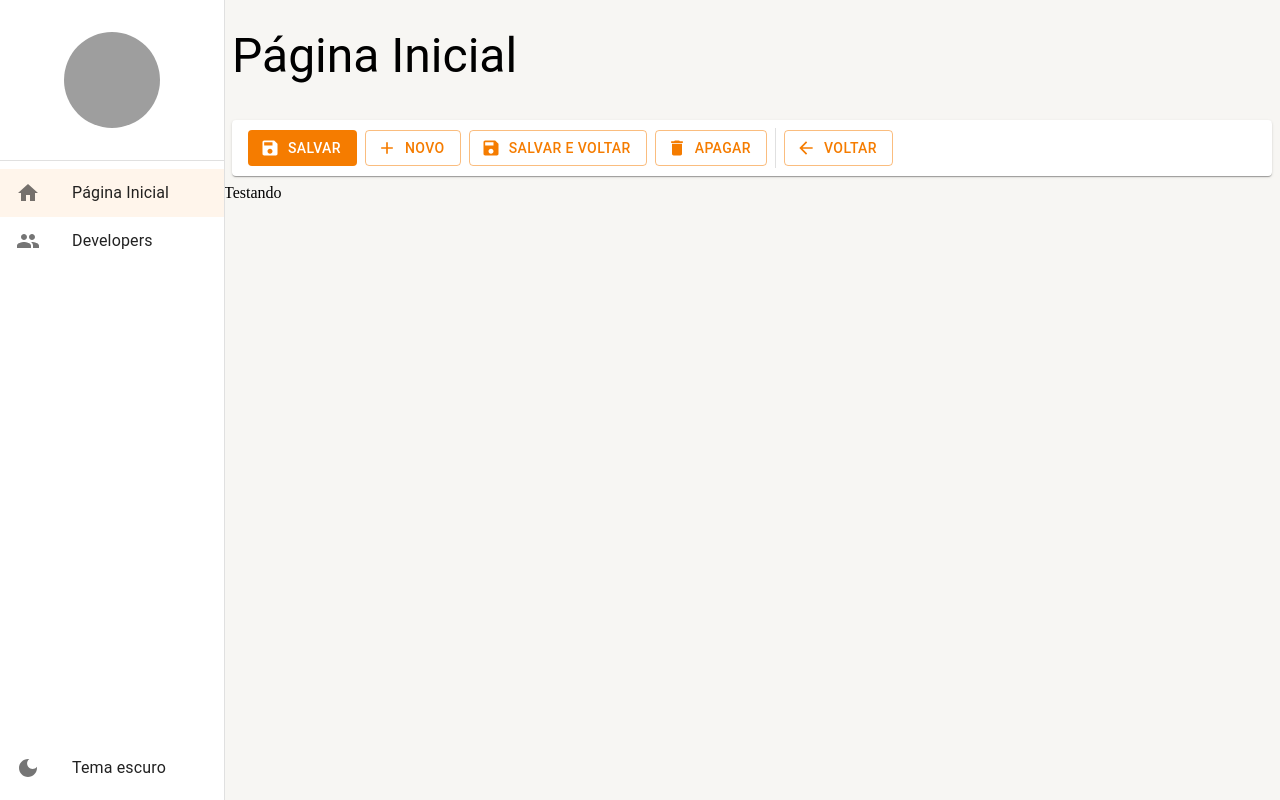
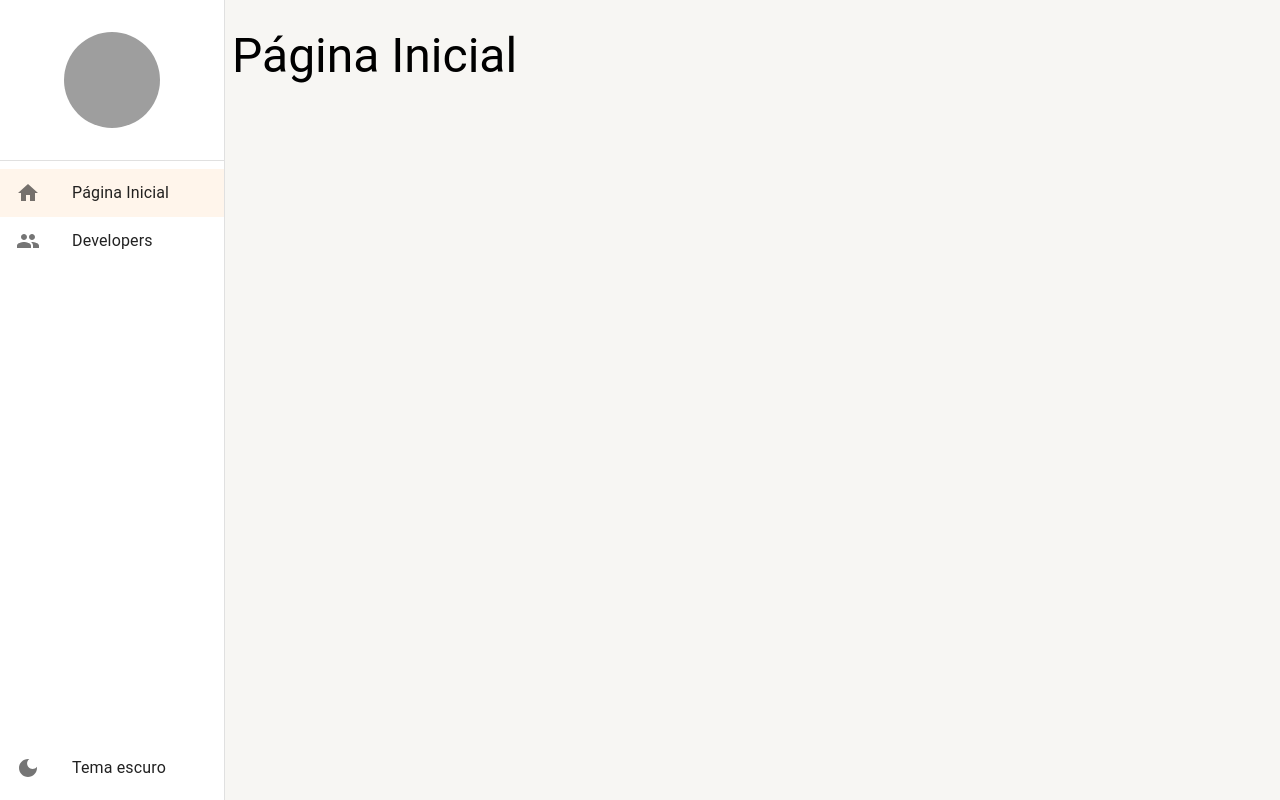
Before and after one commit to guilhermemendesdev/-task-manager-vite, a React (Vite) app: page /home in a window 1280 px wide. Built offline with nearby package versions, Linux system fonts and the light colour scheme; grey boxes are pictures that could not be loaded.

Commit message:
refactor: retira botões desnecessários da página inicial

```diff
--- a/src/pages/dashboard/Dashboard.tsx
+++ b/src/pages/dashboard/Dashboard.tsx
@@ -5,16 +5,16 @@ export const Dashboard = () => {
     return(
         <LayoutBase
         titulo='Página Inicial'
-        barraDeFerramentas={(
-            <FerramentasDeDetalhe
-            mostrarBotaoSalvar
-            mostrarBotaoSalvarEVoltar
-            mostrarBotaoApagar
-            mostrarBotaoNovo
-            />
-        )}
+        // barraDeFerramentas={(
+        //     <FerramentasDeDetalhe
+        //     mostrarBotaoSalvar
+        //     mostrarBotaoSalvarEVoltar
+        //     mostrarBotaoApagar
+        //     mostrarBotaoNovo
+        //     />
+        // )}
         >
-            Testando
+
         </LayoutBase>
     )
 }
```
